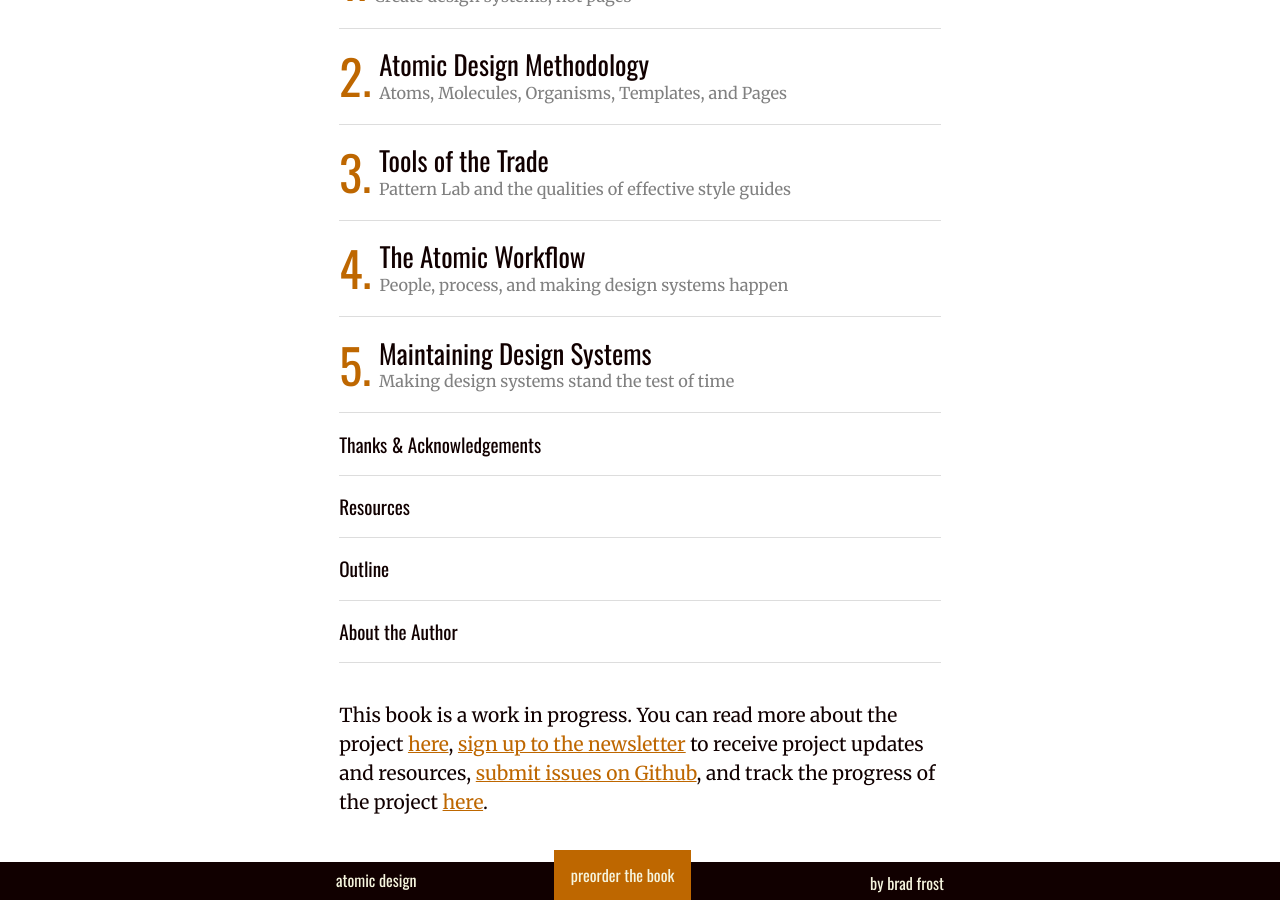
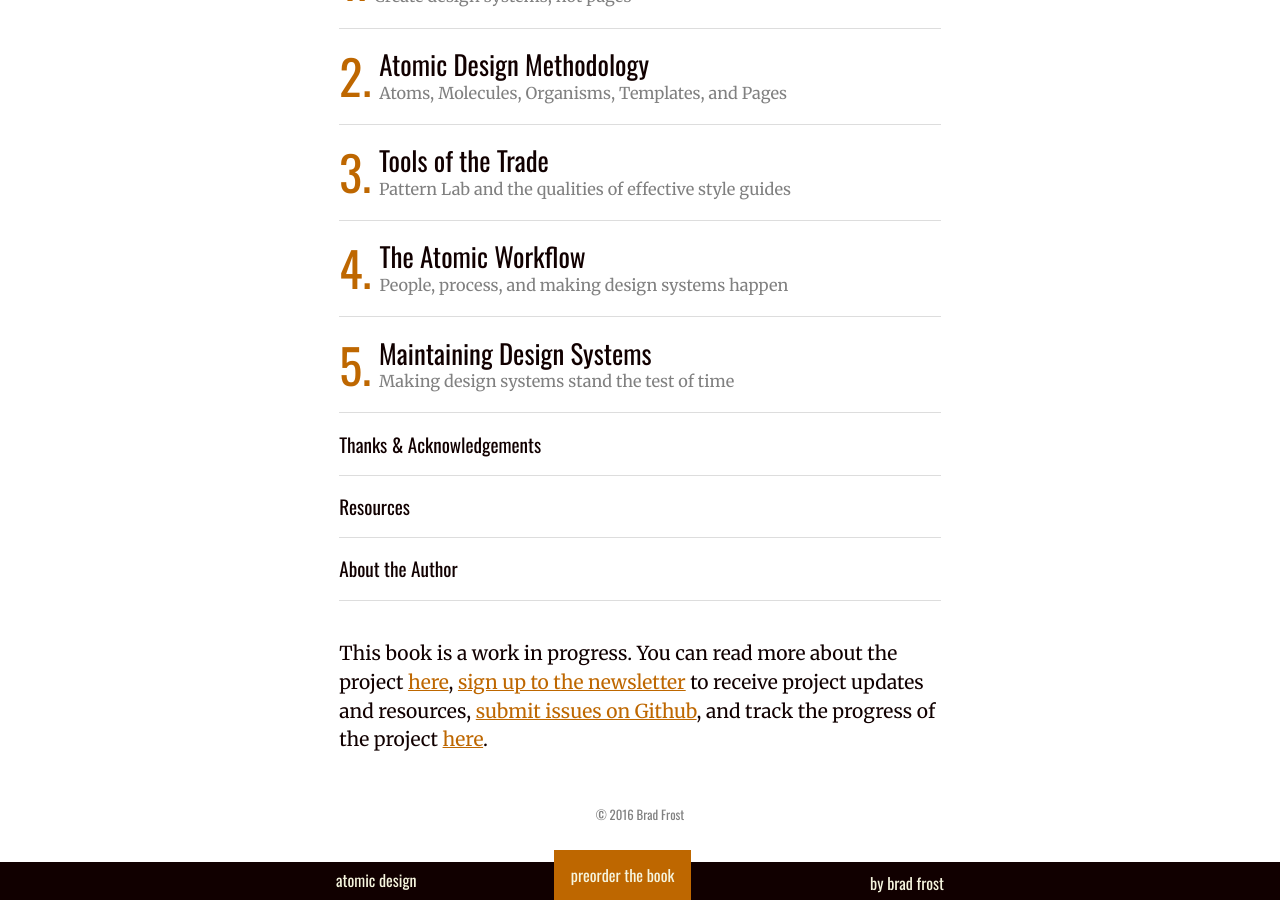
Before and after one commit to bradfrost/atomic-design, a Jekyll site: the page built from table-of-contents.md, in a window 1280 px wide and 900 px high, scrolled down 761 px. Built offline with Jekyll 4.4.1, drawn with Linux system fonts in a browser that asks for light colours; nearby versions of some CDN libraries.

Commit message:
Remove outline from ToC

```diff
--- a/_layouts/toc.html
+++ b/_layouts/toc.html
@@ -60,11 +60,6 @@ layout: default
             </a>
         </li>
         <li class="toc-li-minor">
-        	<a href="/outline">
-                <h3>Outline</h3>
-            </a>
-        </li>
-        <li class="toc-li-minor">
         	<a href="/author">
                 <h3>About the Author</h3>
             </a>
```
Also changed, not shown: 2 other files.
